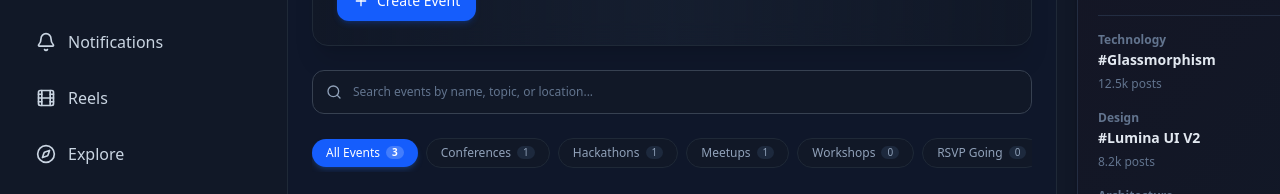
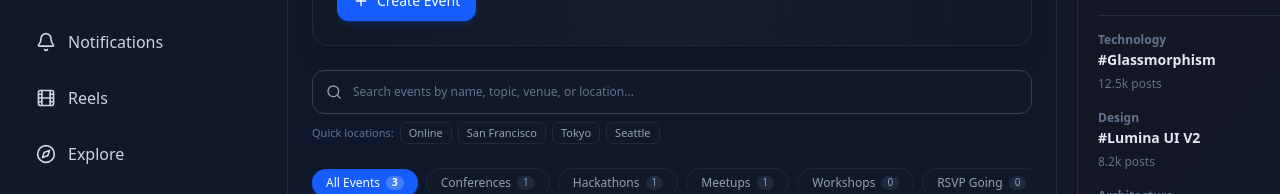
Before and after one commit to simanto848/facebook-clone-frontend, a Next.js app: page /events in a window 1280 px wide. Shown: the part 202-396 px from the top of the page. Built offline with nearby package versions, Linux system fonts and the light colour scheme; no server answers; sample sign-in values are in the browser's storage.

Commit message:
feat(events): add search input for filtering events in app/events/page.tsx

```diff
--- a/app/events/page.tsx
+++ b/app/events/page.tsx
@@ -303,15 +303,51 @@ export default function EventsPage() {
               }
             />
 
+            <div className="space-y-2">
               <div className="relative">
                 <Input
-                placeholder="Search events by name, topic, or location..."
+                  placeholder="Search events by name, topic, venue, or location..."
                   leftIcon={<Search size={16} className="text-slate-400" />}
                   value={searchQuery}
                   onChange={(e) => setSearchQuery(e.target.value)}
                   clearable
                   className="bg-[#111827] border-[#1f2937]"
                 />
+              </div>
+
+              {/* Quick Location / Keyword Filters & Match Status */}
+              <div className="flex items-center justify-between text-[11px] text-slate-400">
+                <div className="flex items-center gap-1.5 flex-wrap">
+                  <span className="text-slate-500 font-medium">Quick locations:</span>
+                  {["Online", "San Francisco", "Tokyo", "Seattle"].map((loc) => (
+                    <button
+                      key={loc}
+                      onClick={() => setSearchQuery(searchQuery === loc ? "" : loc)}
+                      className={`px-2 py-0.5 rounded-md transition ${
+                        searchQuery.toLowerCase() === loc.toLowerCase()
+                          ? "bg-blue-600/30 text-blue-300 font-semibold border border-blue-500/40"
+                          : "bg-[#111827] text-slate-400 hover:text-white border border-[#1f2937]"
+                      }`}
+                    >
+                      {loc}
+                    </button>
+                  ))}
+                </div>
+
+                {searchQuery.trim() && (
+                  <div className="flex items-center gap-1.5 font-medium text-slate-300 shrink-0">
+                    <span>
+                      Found <strong className="text-blue-400">{filteredEvents.length}</strong> matching events
+                    </span>
+                    <button
+                      onClick={() => setSearchQuery("")}
+                      className="text-xs text-rose-400 hover:underline ml-1"
+                    >
+                      Clear
+                    </button>
+                  </div>
+                )}
+              </div>
             </div>
 
             {/* Category Filter Pills */}
```
Lines whose indentation alone changed are shown as unchanged.
